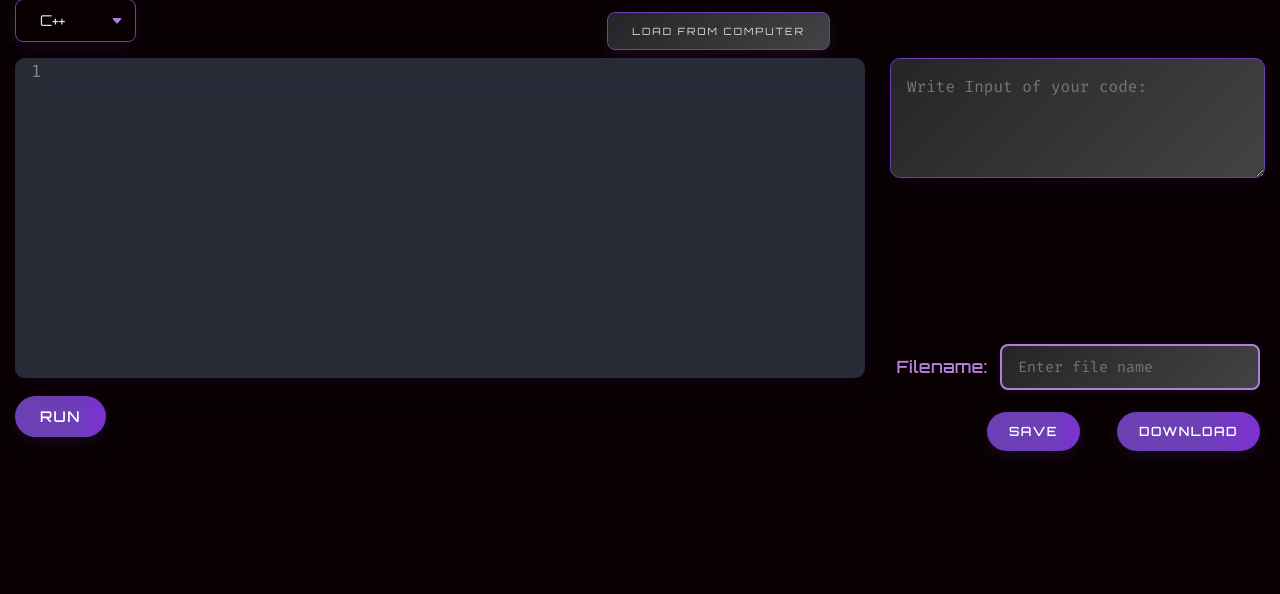
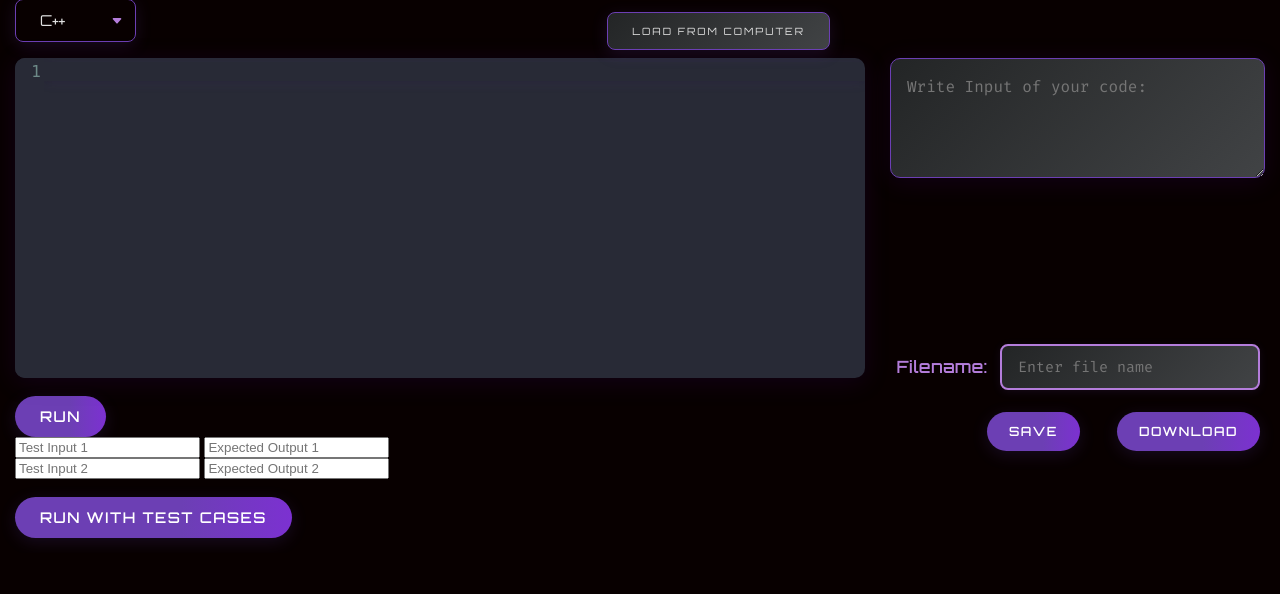
Before and after one commit to wasiq345/ThinkPlusPlus, a Flask app: page / in a window 1280 px wide. Shown: the part 206-800 px from the top of the page. Run offline with Flask 3, Linux system fonts and the light colour scheme.

Commit message:
added functionality of test cases

```diff
--- a/templates/index.html
+++ b/templates/index.html
@@ -17,7 +17,7 @@
 
     <h1 class="Title">Think++</h1>
 
-    <form method="POST" action="/">
+    <form method="POST" action="/run_code">
         <select id ="language-select" name = "language">
             <option value = "cpp" {% if language == 'cpp' %}selected{% endif %}>C++</option>
             <option value = "python" {% if language == 'python' %}selected{% endif %}>Python</option>
@@ -35,6 +35,23 @@
         <button type="submit" class="download_btn" name="action" value="download" >Download</button>
         <input type="file" id="fileInput" style="display:none;" onchange="loadFromComputer(event)">
         <button type="button" class="load_btn" onclick="document.getElementById('fileInput').click()">Load From Computer</button>
+    </form>
+
+
+    <form method="POST" action="/run_tests">
+        <textarea id="hidden-code" name="code" style="display: none;"></textarea>
+
+        <div>
+            <input type="text" name="test_input" placeholder="Test Input 1">
+            <input type="text" name="expected_output" placeholder="Expected Output 1">
+        </div>
+
+        <div>
+            <input type="text" name="test_input" placeholder="Test Input 2">
+            <input type="text" name="expected_output" placeholder="Expected Output 2">
+        </div>
+
+        <button type="submit" class="Run_btn">Run with Test Cases</button>
     </form>
 
     {% if output %}
@@ -79,6 +96,9 @@
             };
             reader.readAsText(file);
         }
+        document.querySelector('form[action="/run_tests"]').addEventListener('submit', function() {
+        document.getElementById('hidden-code').value = editor.getValue();
+        });
     </script>
 </body>
 </html>
```
